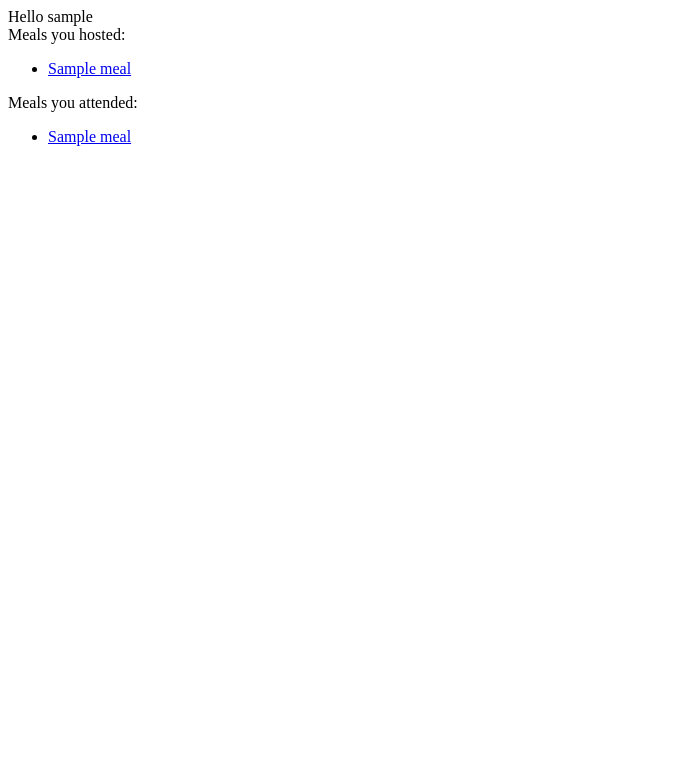
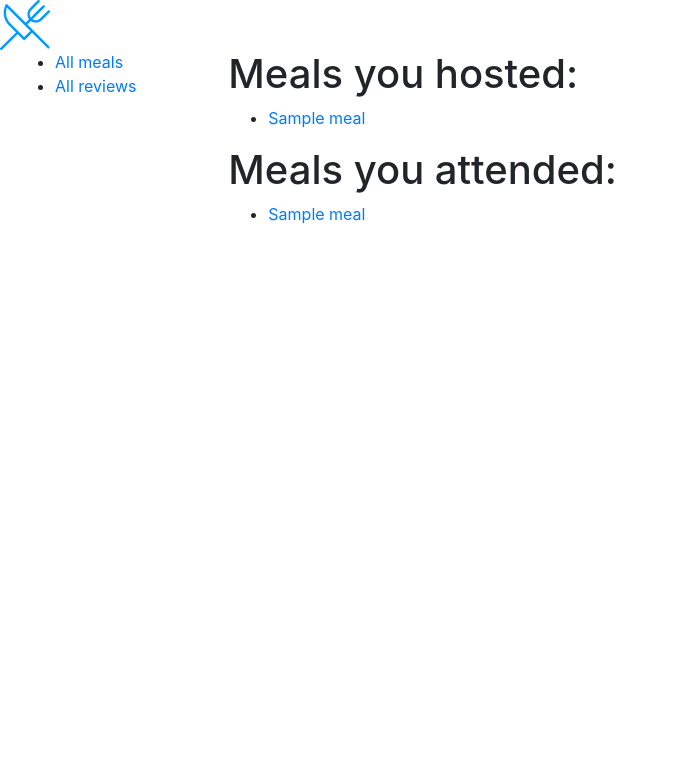
Before and after one commit to krys27/first-django, a Django app: page /meals/user/1/ in a window 1280 px wide. Shown: the top 783 px of the page, without its empty margins (0-677 px from the left). Run offline with Django 3.2, Linux system fonts and the light colour scheme; tables that the repository leaves empty hold one stand-in row (values such as "Sample post"); some libraries are stand-ins or nearby versions.

Commit message:
base template with sidebar

```diff
--- /dev/null
+++ b/meals/static/styles.css
@@ -0,0 +1,5 @@
+.sidebar-nav {
+    margin-top: 20px;
+    padding: 0;
+    list-style: none;
+}
--- /dev/null
+++ b/meals/templates/base.html
@@ -0,0 +1,26 @@
+{% load static %}
+<html>
+<head>
+    <title>{% block title %}{% endblock %}</title>
+    <link rel="stylesheet" href="https://stackpath.bootstrapcdn.com/bootstrap/4.1.3/css/bootstrap.min.css" integrity="sha384-MCw98/SFnGE8fJT3GXwEOngsV7Zt27NXFoaoApmYm81iuXoPkFOJwJ8ERdknLPMO" crossorigin="anonymous">
+    {% load static %}
+    <link rel="stylesheet" href="{% static 'css/styles.css' %}">
+</head>
+<body>
+    <img src="{% static "logo.png" style="width:58px;height:58px" %}" alt="Logo">
+    <div class="container-fluid">
+    <div class="row">
+      <div class="col-sm-2">
+      {% block sidebar %}
+        <ul class="sidebar-nav">
+          {#<li><a href="{% url 'index' %}">Home</a></li>#}
+          <li><a href="{% url 'meal_list' %}">All meals</a></li>
+          <li><a href="">All reviews</a></li>
+        </ul>
+     {% endblock %}
+      </div>
+      <div class="col-sm-10 ">{% block content %}{% endblock %}</div>
+    </div>
+  </div>
+</body>
+</html>
--- a/meals/templates/meal.html
+++ b/meals/templates/meal.html
@@ -1,2 +1,5 @@
 <p> Meal {{ object.title }} </p>
 <p> Hosted by {{ object.host }} </p>
+
+
+{# TODO Show the reviews of those who attended #}
--- a/meals/templates/user.html
+++ b/meals/templates/user.html
@@ -1,15 +1,20 @@
-Hello {{ host.username }} <br/>
-Meals you hosted:
+{% extends "base.html" %}
+
+{% block title %}User  {{ host.username }}{% endblock %}
+
+{% block content %}
+<h1>Meals you hosted: </h1>
 <ul>
 {% for m in meals_hosted %}
     <li>
     <a href="{{m.get_absolute_url}}">{{m}}</a> </li>
 {% endfor %}
 </ul>
-Meals you attended:
+<h1>Meals you attended: </h1>
 <ul>
 {% for m in meals_reviewed %}
     <li>
     <a href="{{m.get_absolute_url}}">{{m}}</a> </li>
 {% endfor %}
 </ul>
+{% endblock %}
--- a/mysite/urls.py
+++ b/mysite/urls.py
@@ -15,9 +15,12 @@ Including another URLconf
 """
 from django.contrib import admin
 from django.urls import include,path,re_path
+from django.conf import settings
+from django.conf.urls.static import static
+
 
 urlpatterns = [
     path('admin/', admin.site.urls),
     #path(r'meals/(\d+)/', meals.views.show_index),
     path(r'meals/', include('meals.urls')),
-]
+]  + static(settings.STATIC_URL, document_root=settings.STATIC_ROOT)
```
Also changed, not shown: meals/static/fennel_salad.jpg (added), meals/static/logo.png (added).
